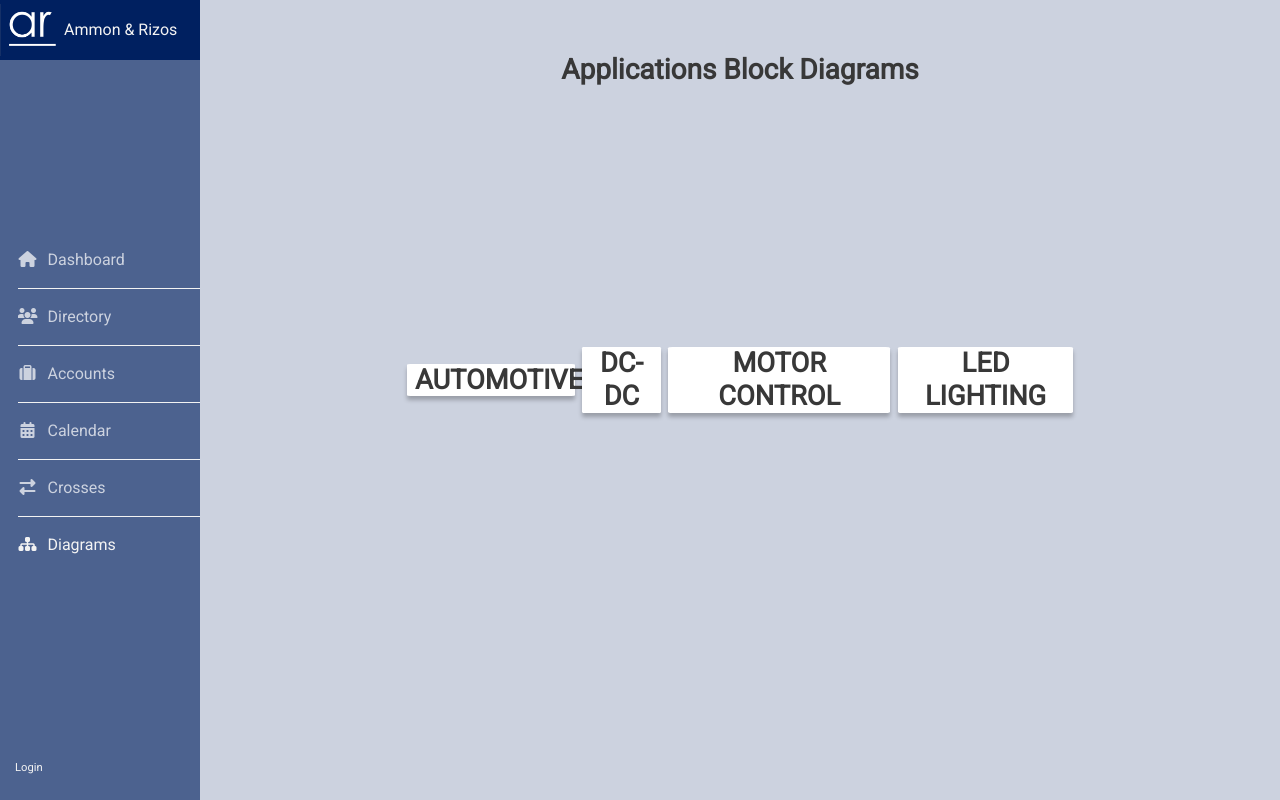
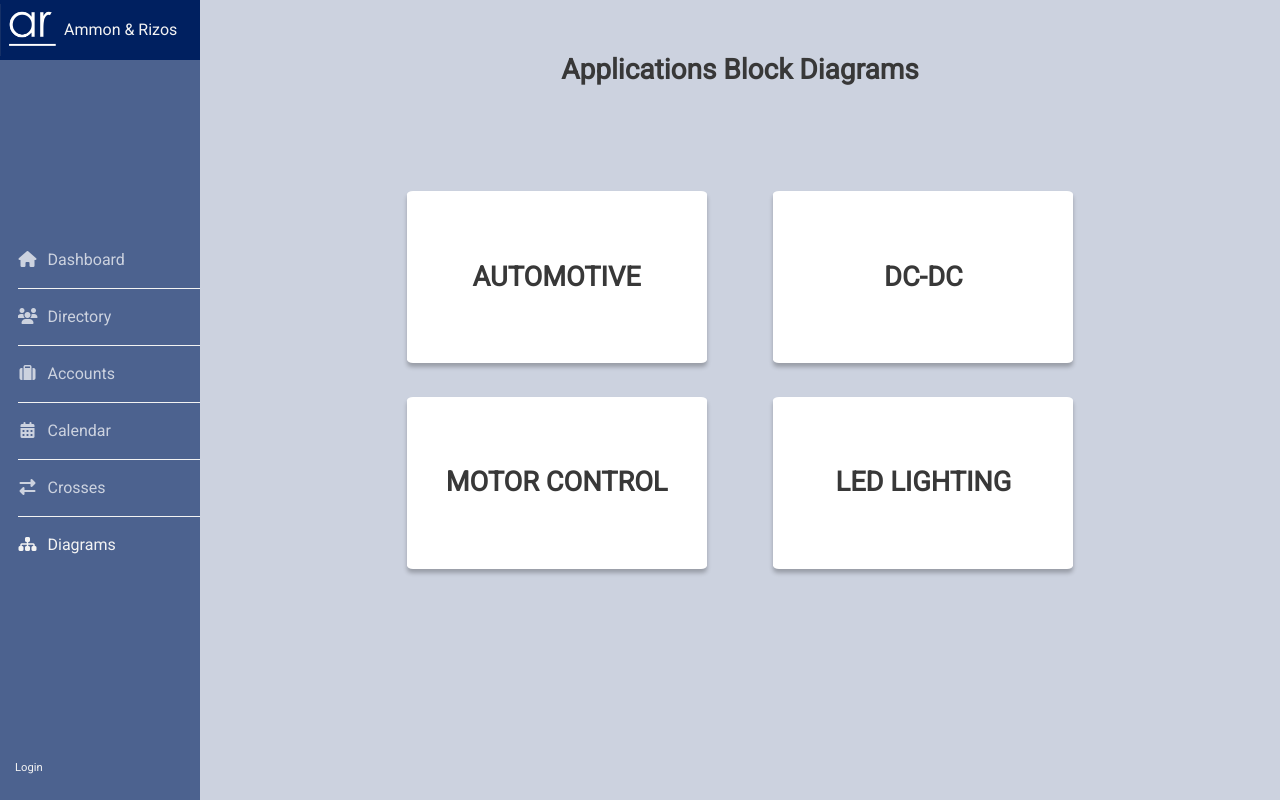
Before and after one commit to mdAmmon/AmmonRizosSite, a React (Create React App) app: page /diagrams in a window 1280 px wide. Built offline with nearby package versions, Linux system fonts and the light colour scheme.

Commit message:
Changed link destination route names

```diff
--- a/src/containers/Diagrams.js
+++ b/src/containers/Diagrams.js
@@ -13,20 +13,20 @@ class Diagrams extends Component {
         return (
             <div style={{ height: '90%', width: '95%', margin: '0 auto' }}>
                 <h1>Applications Block Diagrams</h1>
-                <section id="main-block-diagrams" >
+                <section id="main-block-diagrams" className="fields">
                     <Link to="/diagrams/automotive" className="shadowing">
                             <h2>AUTOMOTIVE</h2>
                     </Link>
 
-                    <Link to='/diagrams/dcdc' className="shadowing">
+                    <Link to='/diagrams/DC-DC' className="shadowing">
                             <h2>DC-DC</h2>
                     </Link>
 
-                    <Link to='/diagrams/motorcontrol' className="shadowing">
+                    <Link to='/diagrams/Motor Control' className="shadowing">
                             <h2>MOTOR CONTROL</h2>
                     </Link>
 
-                    <Link to='/diagrams/ledlighting' className="shadowing">
+                    <Link to='/diagrams/Led Lighting' className="shadowing">
                             <h2>LED LIGHTING</h2>
                     </Link>
 
```
